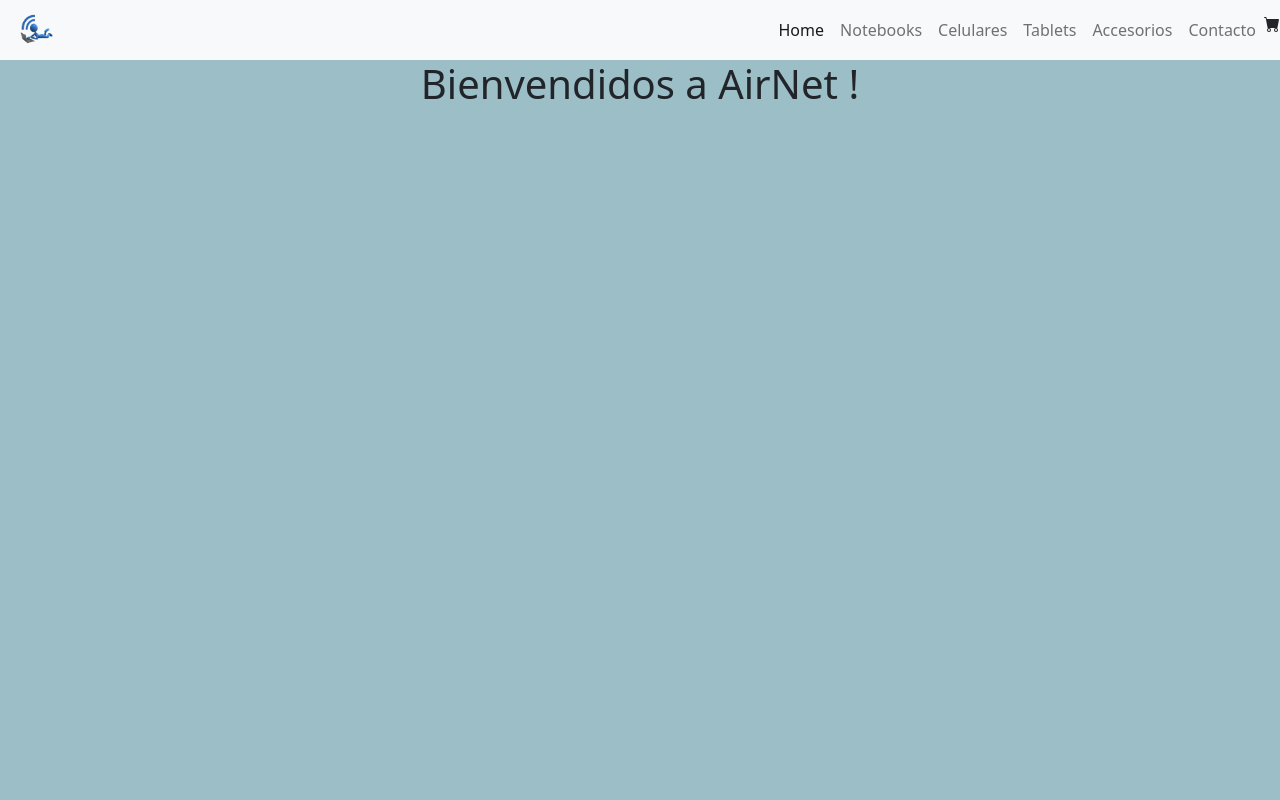
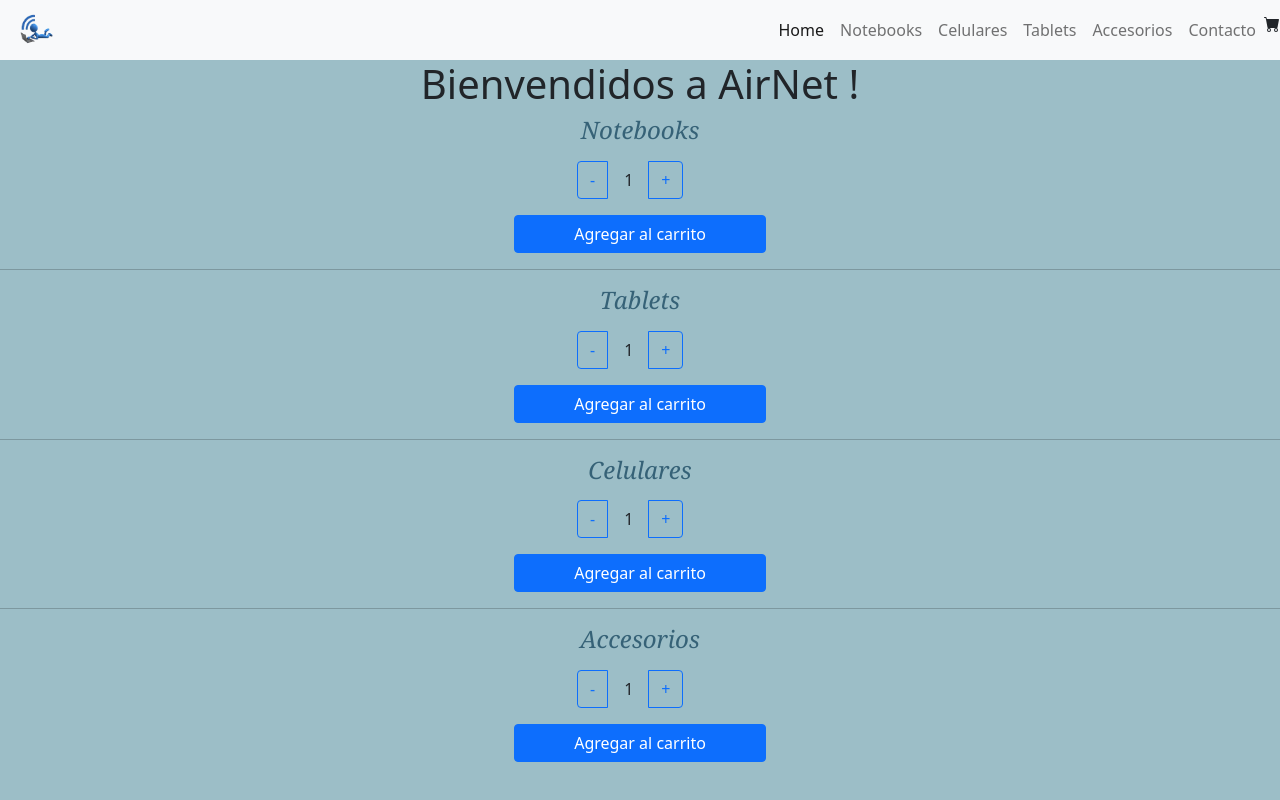
Before and after one commit to majocasola/airnet_CASOLA, a React (Create React App) app: page /title/1 in a window 1280 px wide. Built offline with nearby package versions, Linux system fonts and the light colour scheme.

Commit message:
desafio contador con boton

```diff
--- a/src/App.js
+++ b/src/App.js
@@ -1,13 +1,44 @@
 
 import NavBar from "./components/NavBar";
 import ItemListContainer from "./components/ItemListContainer";
+import ItemCount from "./components/ItemCount";
+
 
 
 const App = () => {
   return (
     <>
-       <NavBar/>
-       <ItemListContainer greeting="Bienvendidos a AirNet !"/>
+      <NavBar/>
+      <ItemListContainer greeting="Bienvendidos a AirNet !"/>
+      <h4>Notebooks</h4>
+
+      <ItemCount
+       stock={10}
+       initial={1}
+       />
+
+      <hr/>
+      <h4>Tablets</h4>
+
+      <ItemCount
+            stock={10}
+            initial={1}
+            />
+
+      <hr/>
+      <h4>Celulares</h4>
+
+      <ItemCount
+            stock={10}
+            initial={1}
+            />
+      <hr/>
+      <h4>Accesorios</h4>
+      <ItemCount
+            stock={10}
+            initial={1}
+            />
+
 
      </>
   )
--- /dev/null
+++ b/src/components/ItemCount.jsx
@@ -0,0 +1,46 @@
+import React, {useState} from 'react'
+
+function ItemCount({initial, stock}) {
+    const [count, setCount] = useState(initial);
+
+    function sumar(){
+        if (count < stock){
+            setCount(count + 1);
+        }
+        else{
+            alert("Llegaste al maximo del producto disponible")
+        }
+
+    }
+
+    function restar(){
+        if (count )
+        setCount(count - 1);
+    }
+
+    function onAdd(){
+        alert("En el carrito hay" + count + "productos");
+    }
+
+
+  return (
+    <div className = "container">
+        <div style={{"maxWidth": "300px"}} className="container">
+            <div className="border-primary container mt-3" id='botonCarrito'>
+                <div className="btn-group" role="group" aria-label='Basic outlined example'>
+                    <button onClick={restar} type="button" className="btn btn-outline-primary">-</button>
+                        <p className="my-auto px-3">{count}</p>
+                    <button onClick={sumar} type="button" className="btn btn-outline-primary">+</button>
+                </div>
+            </div>
+            <div className="container">
+                <div className="text-center d-flex flex-column">
+                    <button disabled={ count <=0} onClick={onAdd} type='button' className="mt-3 btn btn-primary px-3">Agregar al carrito</button>
+                </div>
+            </div>
+        </div>
+    </div>
+  );
+}
+
+export default ItemCount
--- a/src/style.scss
+++ b/src/style.scss
@@ -14,3 +14,14 @@
 h1{
     text-align: center;
 }
+
+#botonCarrito{
+    padding-left: 75px;
+}
+
+h4{
+    text-align: center;
+    color: rgb(54, 98, 119);
+    font-family: Cambria, Cochin, Georgia, Times, 'Times New Roman', serif;
+    font-style: italic;
+}
```
